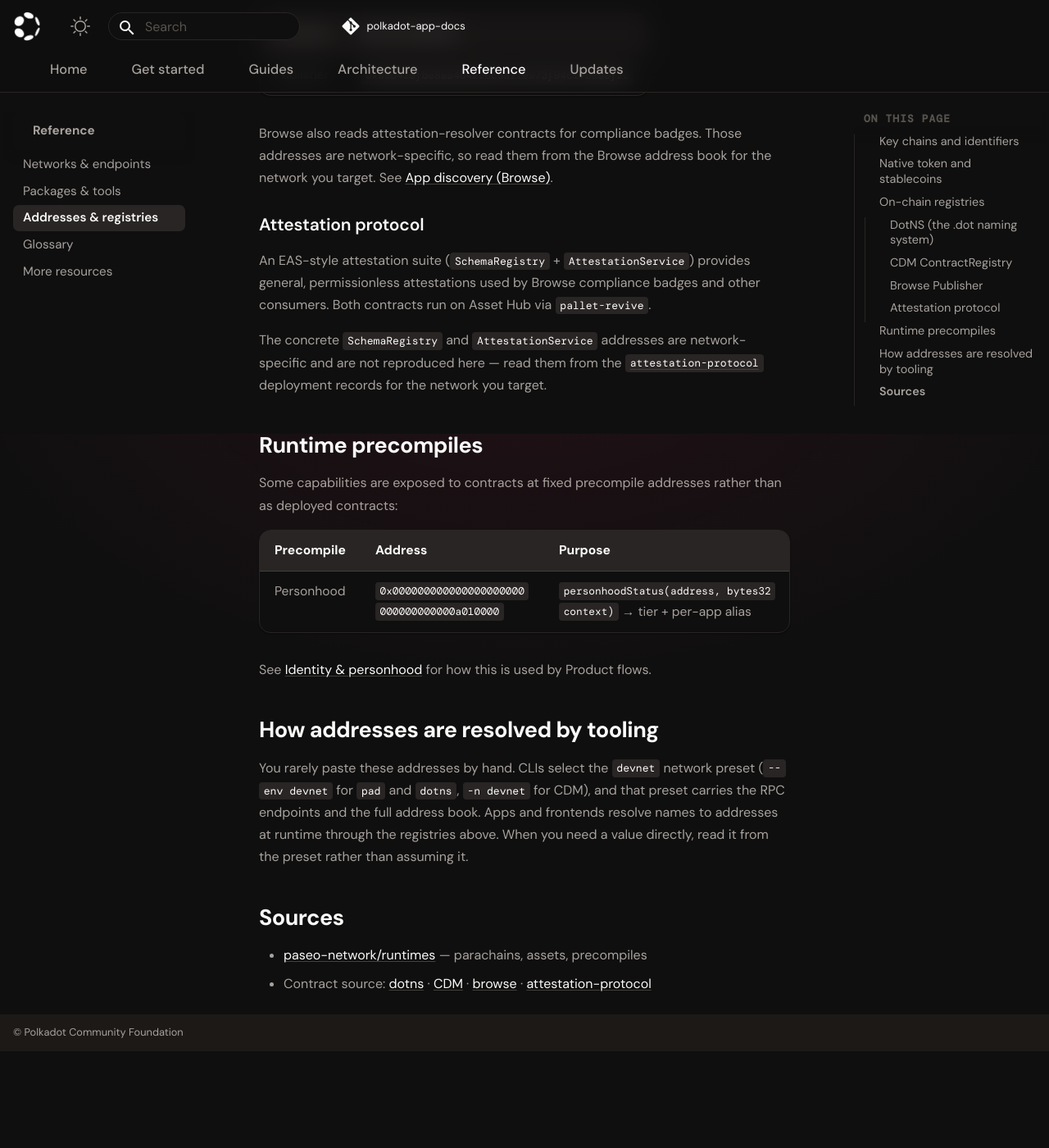
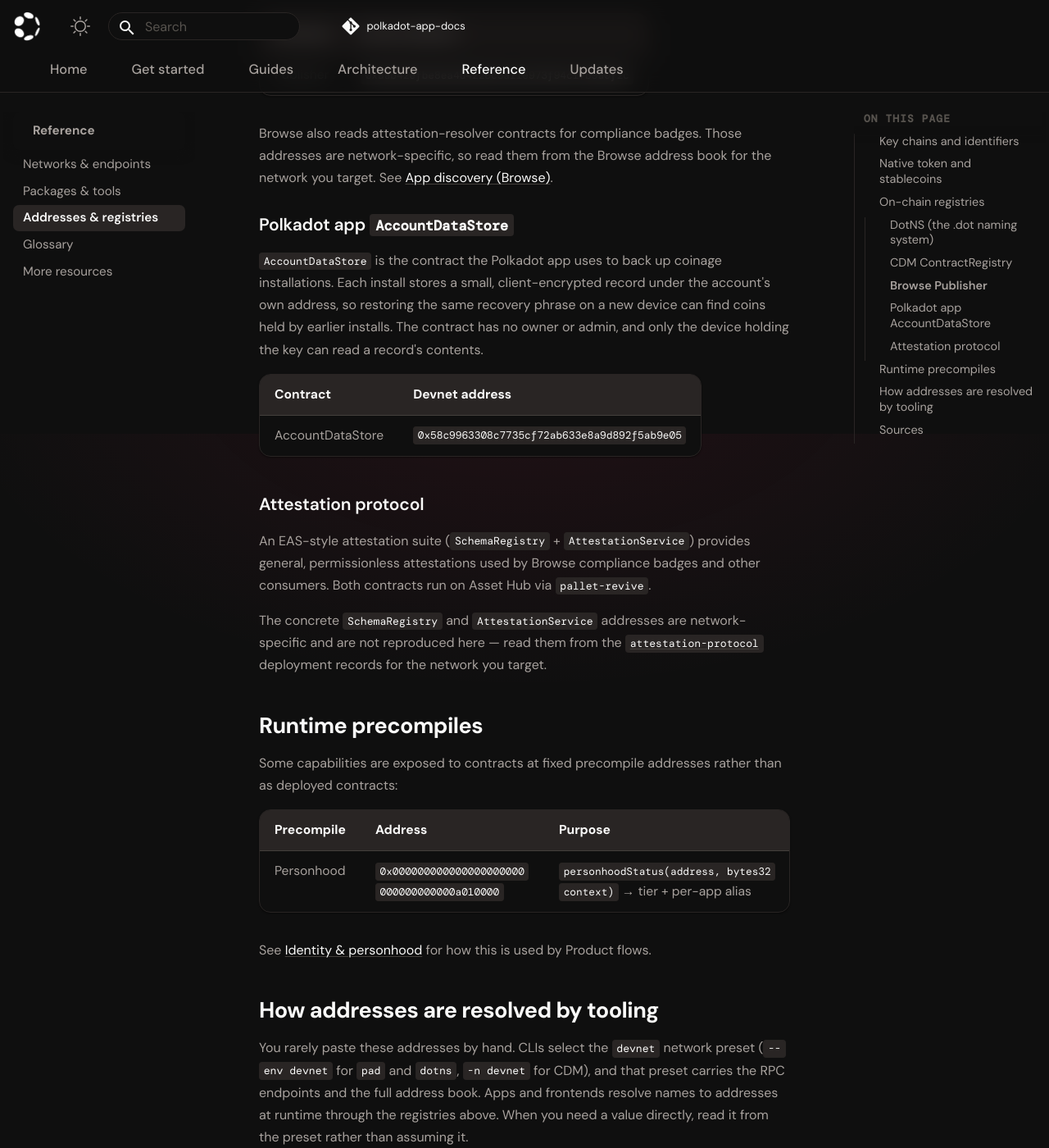
Before and after one commit to Polkadot-Community-Foundation/polkadot-app-docs, an MkDocs documentation site: the page built from docs/reference/addresses.md, in a window 1280 px wide and 1400 px high, scrolled down 3971 px. Shown: the whole window at 82% size. Built offline with MkDocs 1.6.1 and Material for MkDocs 9.7.7, drawn with Linux system fonts in a browser that asks for light colours; comment, search, counter and statistics services are not loaded; before the commit the page ends 5253 px from its top, so only the background shows below that.

Commit message:
docs: add the devnet AccountDataStore address

```diff
--- a/docs/reference/addresses.md
+++ b/docs/reference/addresses.md
@@ -124,6 +124,18 @@
 the network you target. See
 [App discovery (Browse)](../architecture/discovery.md).
 
+### Polkadot app `AccountDataStore`
+
+`AccountDataStore` is the contract the Polkadot app uses to back up coinage
+installations. Each install stores a small, client-encrypted record under the
+account's own address, so restoring the same recovery phrase on a new device can
+find coins held by earlier installs. The contract has no owner or admin, and
+only the device holding the key can read a record's contents.
+
+| Contract | Devnet address |
+| --- | --- |
+| AccountDataStore | `0x58c9963308c7735cf72ab633e8a9d892f5ab9e05` |
+
 ### Attestation protocol
 
 An EAS-style attestation suite (`SchemaRegistry` + `AttestationService`) provides
@@ -158,4 +170,4 @@
 ## Sources
 
 - [paseo-network/runtimes](https://github.com/paseo-network/runtimes) — parachains, assets, precompiles
-- Contract source: [dotns](https://github.com/paritytech/dotns) · [CDM](https://github.com/paritytech/contract-dependency-manager) · [browse](https://github.com/paritytech/browse) · [attestation-protocol](https://github.com/paritytech/attestation-protocol)
+- Contract source: [dotns](https://github.com/paritytech/dotns) · [CDM](https://github.com/paritytech/contract-dependency-manager) · [browse](https://github.com/paritytech/browse) · [attestation-protocol](https://github.com/paritytech/attestation-protocol) · [AccountDataStore](https://github.com/paritytech/polkadot-mobile-datastore-contract-community)
```
